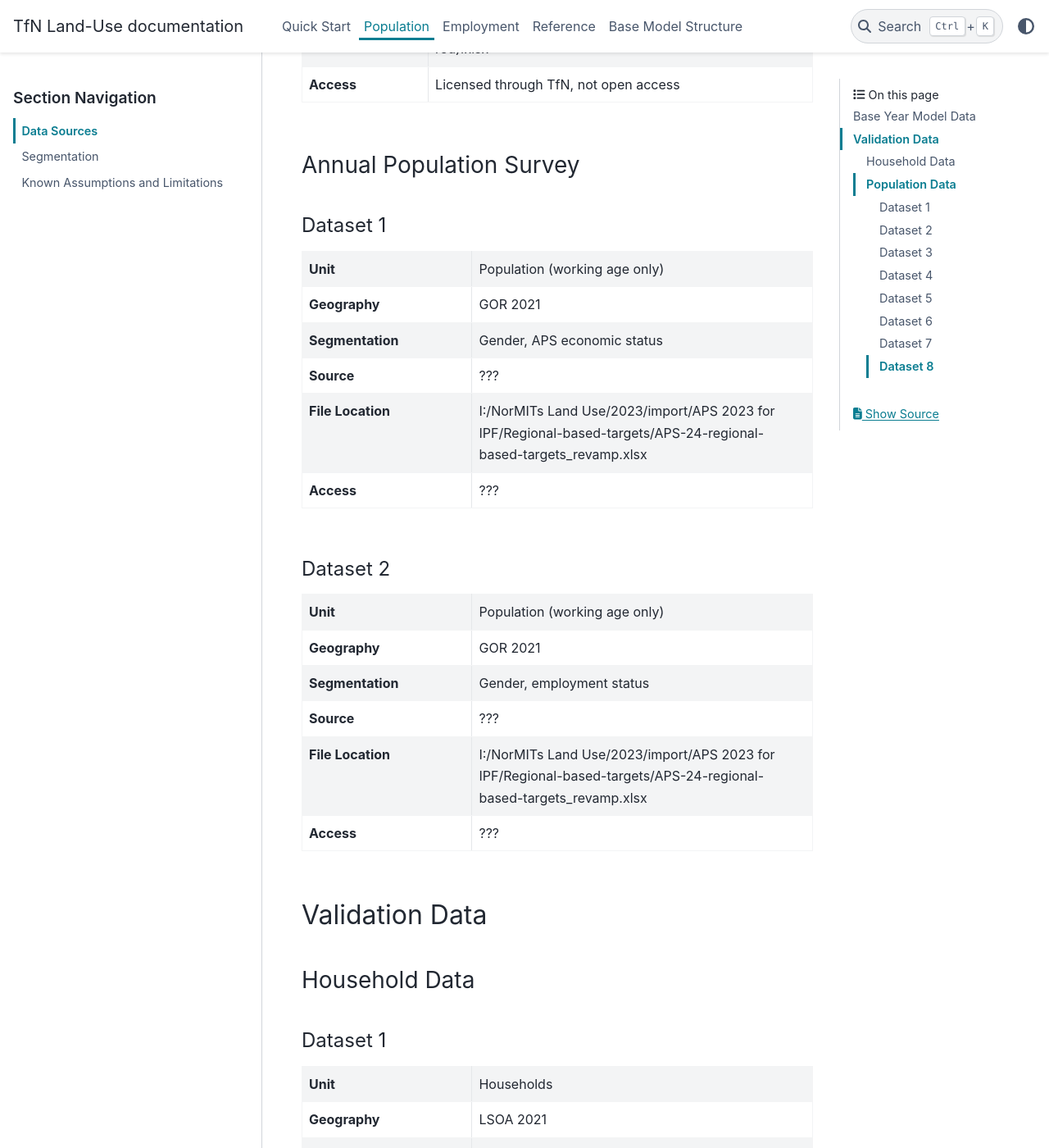
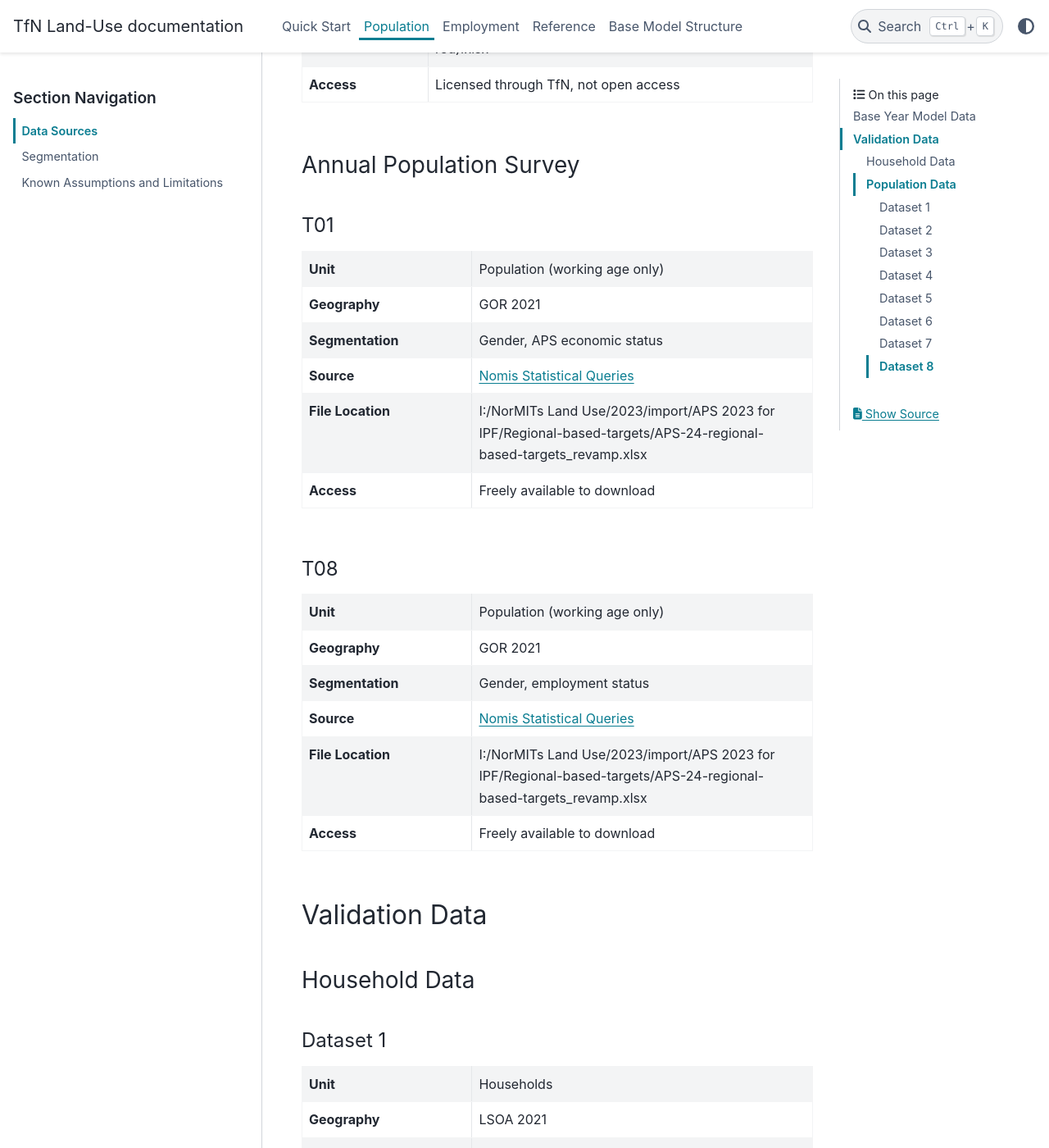
Before and after one commit to asongtoruin/Land-Use, a Sphinx documentation site: the page built from docs/population/data_sources.rst, in a window 1280 px wide and 1400 px high, scrolled down 7294 px. Shown: the whole window at 82% size. Built offline with Sphinx 7.4.7 and the PyData theme 0.15.4, drawn with Linux system fonts in a browser that asks for light colours.

Commit message:
Updated APS access requirements

```diff
--- a/docs/population/data_sources.rst
+++ b/docs/population/data_sources.rst
@@ -366,8 +366,8 @@ AddressBase
 Annual Population Survey
 ========================
 
-Dataset 1
----------
+T01
+---
 
 .. list-table::
    :header-rows: 0
@@ -381,14 +381,14 @@ Dataset 1
    * - Segmentation
      - Gender, APS economic status
    * - Source
-     - ???
+     - `Nomis Statistical Queries <https://www.nomisweb.co.uk/datasets/apsnew>`_
    * - File Location
      - I:/NorMITs Land Use/2023/import/APS 2023 for IPF/Regional-based-targets/APS-24-regional-based-targets_revamp.xlsx
    * - Access
-     - ???
+     - Freely available to download
 
-Dataset 2
----------
+T08
+---
 
 .. list-table::
    :header-rows: 0
@@ -402,11 +402,11 @@ Dataset 2
    * - Segmentation
      - Gender, employment status
    * - Source
-     - ???
+     - `Nomis Statistical Queries <https://www.nomisweb.co.uk/datasets/apsnew>`_
    * - File Location
      - I:/NorMITs Land Use/2023/import/APS 2023 for IPF/Regional-based-targets/APS-24-regional-based-targets_revamp.xlsx
    * - Access
-     - ???
+     - Freely available to download
 
 Validation Data
 ***************
```
